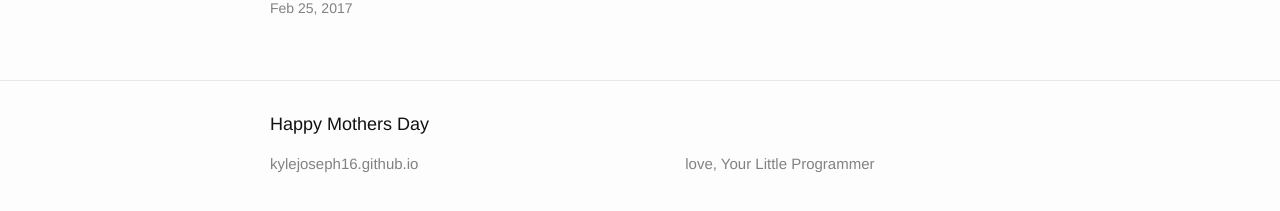
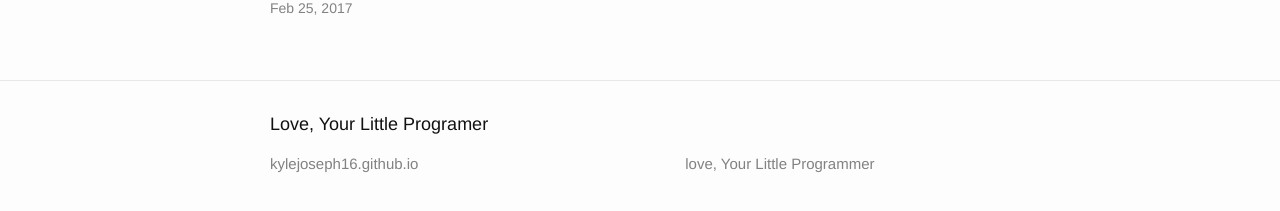
Before and after one commit to kylejoseph16/kylejoseph16.github.io, a Jekyll site: the page built from index.html, in a window 1280 px wide. Shown: the part 141-352 px from the top of the page. Built offline with Jekyll 4.4.1, drawn with Linux system fonts in a browser that asks for light colours.

Commit message:
Update footer.html

```diff
--- a/_includes/footer.html
+++ b/_includes/footer.html
@@ -2,7 +2,7 @@
 
   <div class="wrapper">
 
-    <h2 class="footer-heading">Happy Mothers Day</h2>
+    <h2 class="footer-heading">Love, Your Little Programer</h2>
 
     <div class="footer-col-wrapper">
       <div class="footer-col footer-col-1">
```
